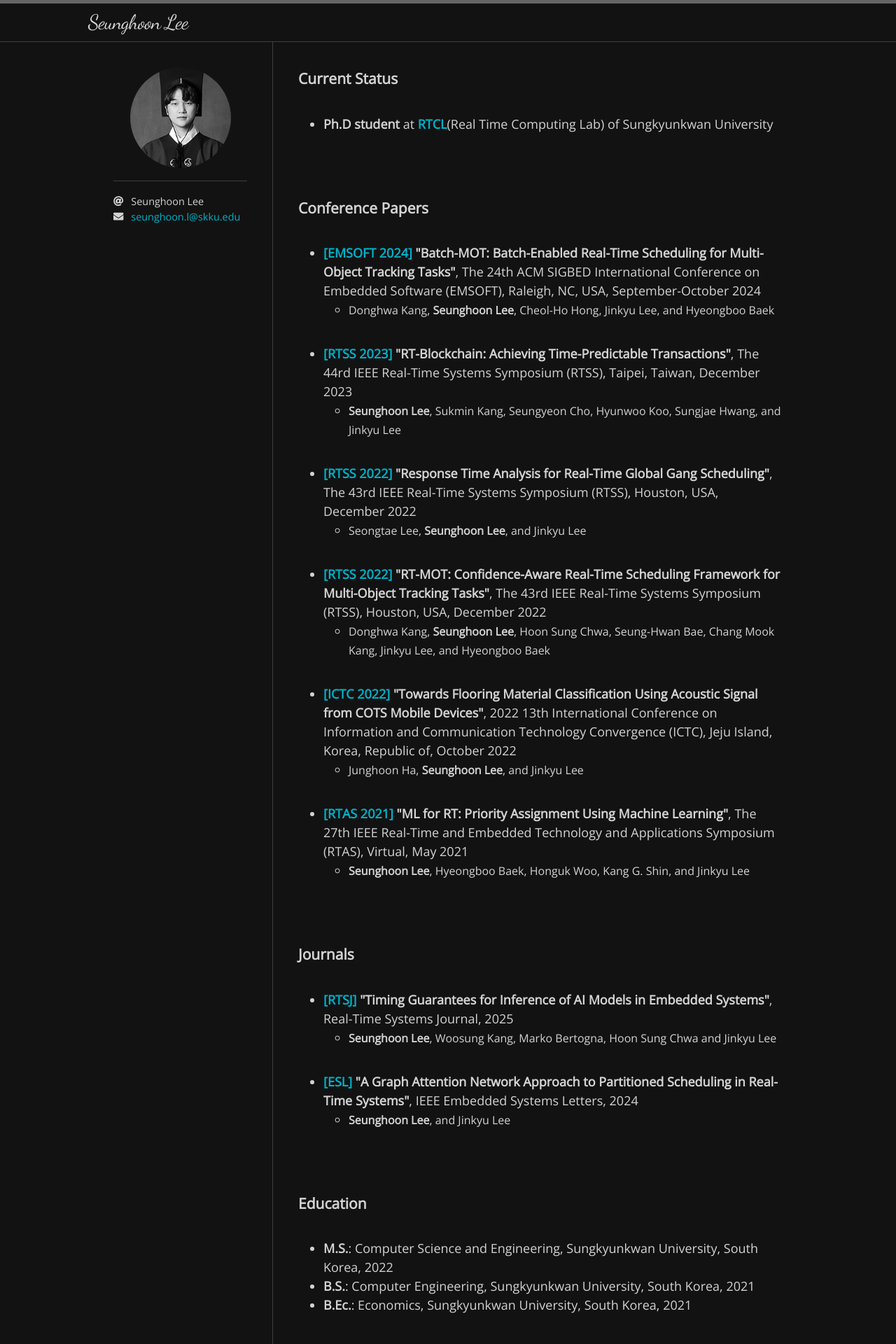
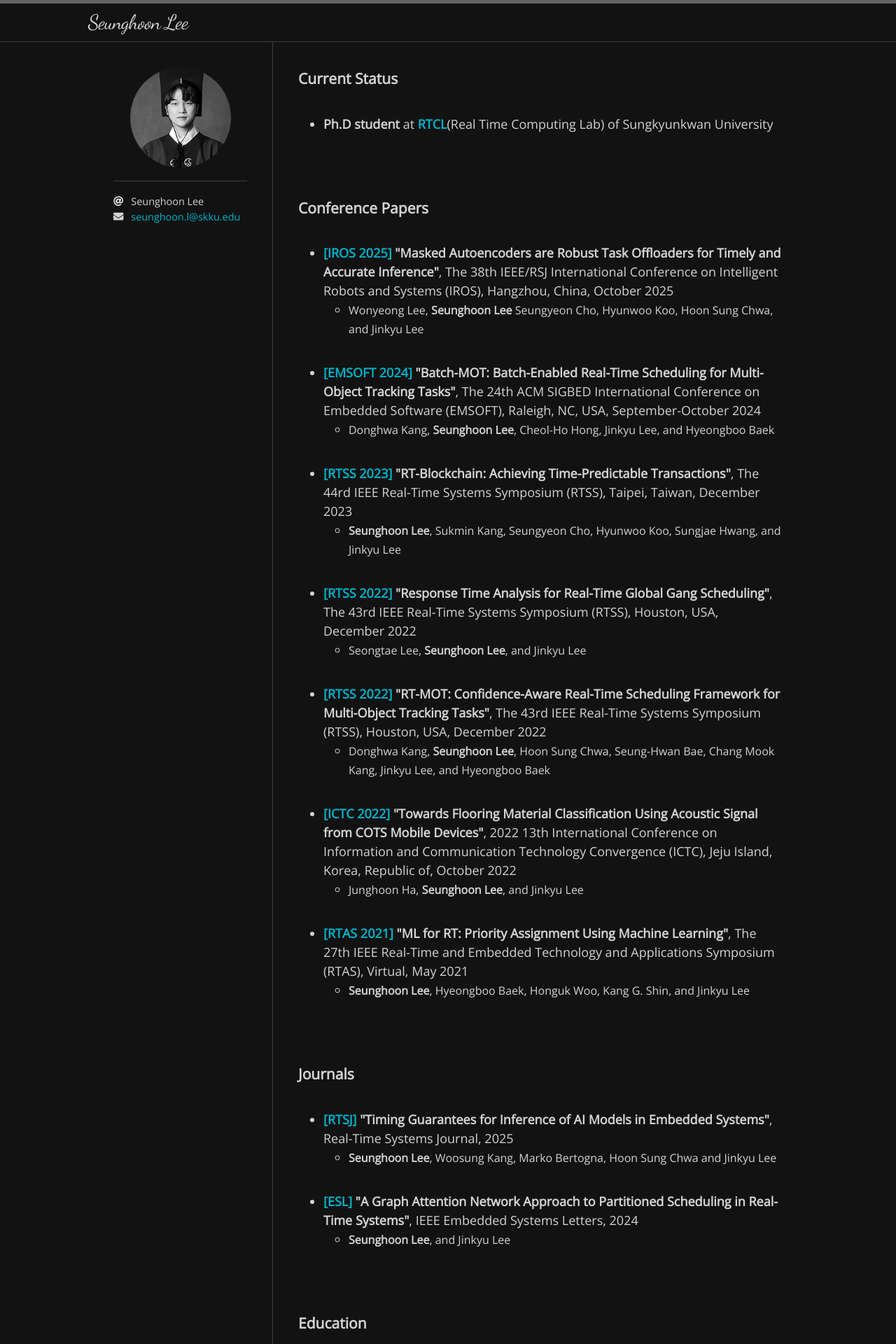
Before and after one commit to SeungHoon00/seunghoon00.github.io, a Jekyll site: the page built from index.html, in a window 1280 px wide. Shown: the top 1920 px of the page at 70% size. Built offline with Jekyll 4.4.1, drawn with Linux system fonts in a browser that asks for light colours; nearby versions of some CDN libraries; some web fonts are replaced; the list of posts is cut into pages by our own code.

Commit message:
Update home.html

```diff
--- a/_layouts/home.html
+++ b/_layouts/home.html
@@ -23,6 +23,12 @@ layout: default
   <section>
     <h3>Conference Papers</h3>
     <ul>
+
+      <li><b><a href="https://esweek.org/emsoft/">[IROS 2025]</a> "Masked Autoencoders are Robust Task Offloaders for Timely and Accurate Inference"</b>, The 38th IEEE/RSJ International Conference on Intelligent Robots and Systems (IROS), Hangzhou, China, October 2025</li>
+      <ul>
+        <li><font size="3em">Wonyeong Lee, <b>Seunghoon Lee</b> Seungyeon Cho, Hyunwoo Koo, Hoon Sung Chwa, and Jinkyu Lee</font></li>
+      </ul>
+
       <li><b><a href="https://esweek.org/emsoft/">[EMSOFT 2024]</a> "Batch-MOT: Batch-Enabled Real-Time Scheduling for Multi-Object Tracking Tasks"</b>, The 24th ACM SIGBED International Conference on Embedded Software (EMSOFT), Raleigh, NC, USA, September-October 2024</li>
       <ul>
         <li><font size="3em">Donghwa Kang, <b>Seunghoon Lee</b>, Cheol-Ho Hong, Jinkyu Lee, and Hyeongboo Baek</font></li>
```
